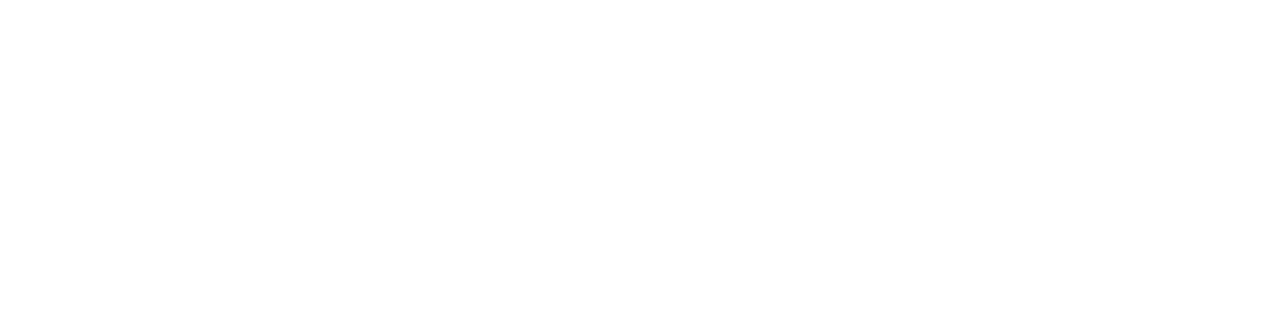
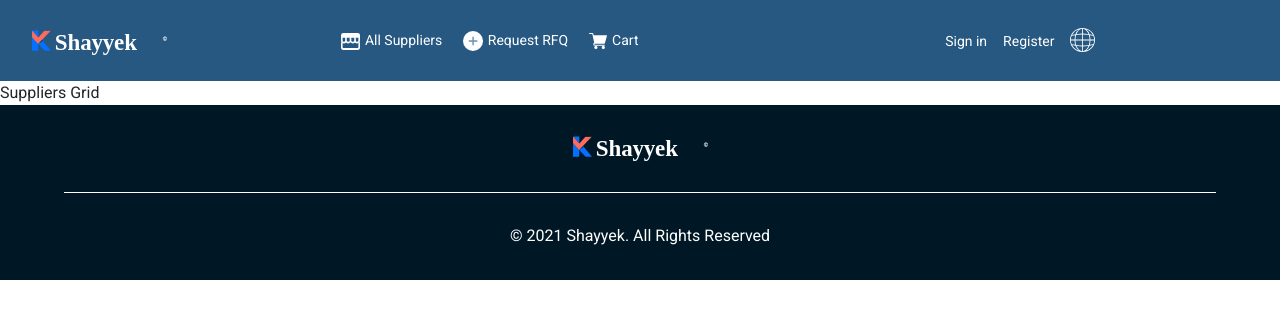
Before and after one commit to nour-gamal/Shayyek, a React (Create React App) app: page /suppliers in a window 1280 px wide. Shown: the top 318 px of the page. Built offline with nearby package versions, Linux system fonts and the light colour scheme.

Commit message:
initialize suppliers page

```diff
--- a/src/Modules/Common/Navbar/Navbar.js
+++ b/src/Modules/Common/Navbar/Navbar.js
@@ -33,9 +33,9 @@ function Navbarr({ navState }) {
 					<Navbar.Collapse id="basic-navbar-nav">
 						<Nav>
 							<div className="centerNav">
-								<Nav.Link href="#home">
+								<Nav.Link href="/suppliers">
 									<img src={AllSuppliers} alt="AllSuppliers" />
-									{currentLocal.navbar.AllSupplies}
+									{currentLocal.navbar.AllSuppliers}
 								</Nav.Link>
 								<Nav.Link href="#link">
 									<img src={Request_RFQ} alt="Request_RFQ" />
--- a/src/Modules/Companies/Companies.js
+++ /dev/null
@@ -1,11 +0,0 @@
-import React from "react";
-import CompaniesGrid from "./Components/CompaniesGrid/CompaniesGrid";
-function Companies() {
-	return (
-		<section>
-			<CompaniesGrid />
-		</section>
-	);
-}
-
-export default Companies;
--- a/src/Modules/Companies/Components/CompaniesGrid/CompaniesGrid.js
+++ b/src/Modules/Suppliers/Components/SuppliersGrid/SuppliersGrid.js
@@ -1,7 +1,7 @@
 import React from "react";
-import "./CompaniesGrid.css";
+import "./SuppliersGrid.css";
 function CompaniesGrid() {
-	return <div>Companies Grid</div>;
+	return <div>Suppliers Grid </div>;
 }
 
 export default CompaniesGrid;
--- /dev/null
+++ b/src/Modules/Suppliers/Suppliers.js
@@ -0,0 +1,15 @@
+import React from "react";
+import SuppliersGrid from "./Components/SuppliersGrid/SuppliersGrid";
+import NavBar from "../Common/Navbar/Navbar";
+import Footer from "../Common/Footer/Footer";
+function Companies() {
+	return (
+		<section>
+			<NavBar />
+			<SuppliersGrid />
+			<Footer />
+		</section>
+	);
+}
+
+export default Companies;
--- a/src/Resources/Arabic.js
+++ b/src/Resources/Arabic.js
@@ -42,6 +42,6 @@ export const ar = {
 		register: "تسجيل",
 		requestRFQ: " طلب الاسعار",
 		cart: "العربه",
-		AllSupplies: " كل الطلبات",
+		AllSuppliers: " كل الموردين",
 	},
 };
--- a/src/Resources/English.js
+++ b/src/Resources/English.js
@@ -44,6 +44,6 @@ export const en = {
 		register: "Register",
 		requestRFQ: "Request RFQ",
 		cart: "Cart",
-		AllSupplies: "All Supplies",
+		AllSuppliers: "All Suppliers",
 	},
 };
--- a/src/Routes.js
+++ b/src/Routes.js
@@ -2,7 +2,7 @@ import React from "react";
 import { Route, Switch } from "react-router-dom";
 import Home from "./Modules/Home/Home";
 import Registration from "./Modules/Registration/Registration";
-import Companies from "./Modules/Companies/Companies";
+import Suppliers from "./Modules/Suppliers/Suppliers";
 function Routes() {
 	return (
 		<Route
@@ -10,7 +10,7 @@ function Routes() {
 				<Switch location={location}>
 					<Route exact path="/" render={() => <Home />} />
 					<Route path="/registration" render={() => <Registration />} />
-					<Route path="/companies" render={() => <Companies />} />
+					<Route path="/suppliers" render={() => <Suppliers />} />
 				</Switch>
 			)}
 		/>
```
Also changed, not shown: src/Modules/Suppliers/Components/SuppliersGrid/SuppliersGrid.css (added).
